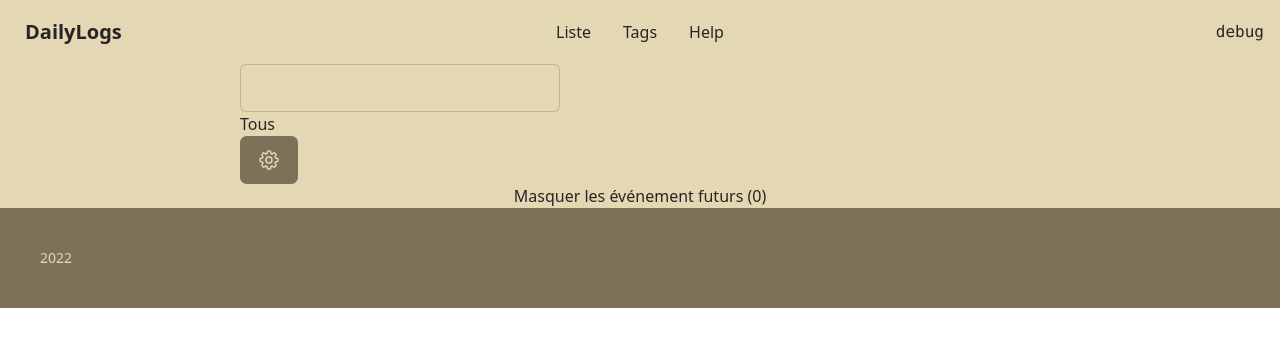
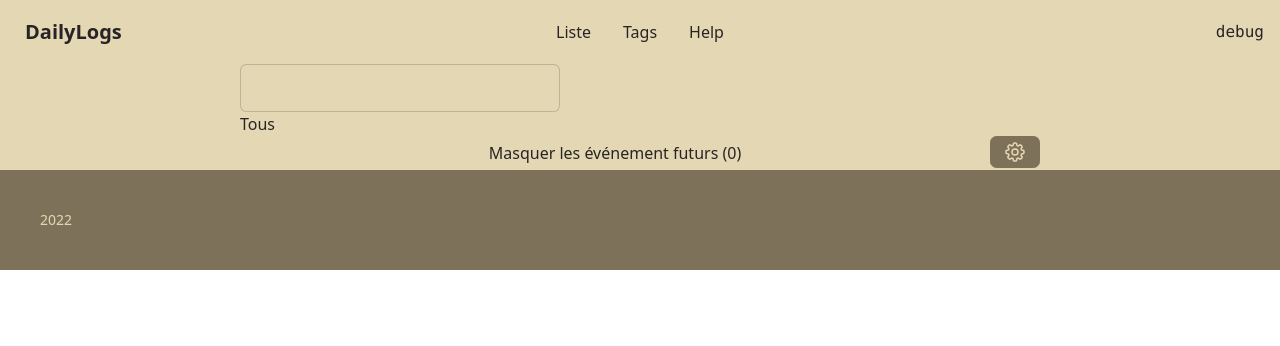
Before and after one commit to thi3rry/dailylogs, a SvelteKit app: page / in a window 1280 px wide. Shown: the top 346 px of the page. Built offline with nearby package versions, Linux system fonts and the light colour scheme; what short-unique-id would draw is missing.

Commit message:
chore(ui): move icons into independent svelte components

```diff
--- a/src/components/LogList.svelte
+++ b/src/components/LogList.svelte
@@ -1,9 +1,3 @@
-<label class="btn" for="display-settings">
-    <svg xmlns="http://www.w3.org/2000/svg" fill="none" viewBox="0 0 24 24" stroke-width="1.5" stroke="currentColor" class="w-6 h-6">
-        <path stroke-linecap="round" stroke-linejoin="round" d="M10.343 3.94c.09-.542.56-.94 1.11-.94h1.093c.55 0 1.02.398 1.11.94l.149.894c.07.424.384.764.78.93.398.164.855.142 1.205-.108l.737-.527a1.125 1.125 0 011.45.12l.773.774c.39.389.44 1.002.12 1.45l-.527.737c-.25.35-.272.806-.107 1.204.165.397.505.71.93.78l.893.15c.543.09.94.56.94 1.109v1.094c0 .55-.397 1.02-.94 1.11l-.893.149c-.425.07-.765.383-.93.78-.165.398-.143.854.107 1.204l.527.738c.32.447.269 1.06-.12 1.45l-.774.773a1.125 1.125 0 01-1.449.12l-.738-.527c-.35-.25-.806-.272-1.203-.107-.397.165-.71.505-.781.929l-.149.894c-.09.542-.56.94-1.11.94h-1.094c-.55 0-1.019-.398-1.11-.94l-.148-.894c-.071-.424-.384-.764-.781-.93-.398-.164-.854-.142-1.204.108l-.738.527c-.447.32-1.06.269-1.45-.12l-.773-.774a1.125 1.125 0 01-.12-1.45l.527-.737c.25-.35.273-.806.108-1.204-.165-.397-.505-.71-.93-.78l-.894-.15c-.542-.09-.94-.56-.94-1.109v-1.094c0-.55.398-1.02.94-1.11l.894-.149c.424-.07.765-.383.93-.78.165-.398.143-.854-.107-1.204l-.527-.738a1.125 1.125 0 01.12-1.45l.773-.773a1.125 1.125 0 011.45-.12l.737.527c.35.25.807.272 1.204.107.397-.165.71-.505.78-.929l.15-.894z" />
-        <path stroke-linecap="round" stroke-linejoin="round" d="M15 12a3 3 0 11-6 0 3 3 0 016 0z" />
-    </svg>
-</label>
 <input type="checkbox" id="display-settings" class="modal-toggle" />
 <label for="display-settings" class="modal cursor-pointer">
     <label class="modal-box relative" for="">
@@ -17,13 +11,17 @@
         </div>
     </label>
 </label>
-
-<div class="text-center">
-    {#if futurCount > 0 && hideFutur}
-        <label for="hide-futur">Afficher les événement futurs ({futurCount})</label>
-    {:else}
-        <label for="hide-futur">Masquer les événement futurs ({futurCount})</label>
-    {/if}
+<div class="flex items-center">
+    <div class="text-center flex-1">
+        {#if futurCount > 0 && hideFutur}
+            <label for="hide-futur" class="cursor-pointer">Afficher les événement futurs ({futurCount})</label>
+        {:else}
+            <label for="hide-futur" class="cursor-pointer">Masquer les événement futurs ({futurCount})</label>
+        {/if}
+    </div>
+    <div class="text-right">
+        <label class="btn btn-sm" for="display-settings"><Cog/></label>
+    </div>
 </div>
 {#each groupedLogs as day}
     <div class="dayname">
@@ -37,13 +35,9 @@
                     <div slot="lineEnd" class="inline-flex">
                         <button class="btn btn-xs btn-primary btn-square" on:click={() => edit(item)}>
                             {#if item.editable}
-                                <svg xmlns="http://www.w3.org/2000/svg" fill="none" viewBox="0 0 24 24" stroke-width="1.5" stroke="currentColor" class="w-6 h-6">
-                                    <path stroke-linecap="round" stroke-linejoin="round" d="M16.862 4.487l1.687-1.688a1.875 1.875 0 112.652 2.652L10.582 16.07a4.5 4.5 0 01-1.897 1.13L6 18l.8-2.685a4.5 4.5 0 011.13-1.897l8.932-8.931zm0 0L19.5 7.125M18 14v4.75A2.25 2.25 0 0115.75 21H5.25A2.25 2.25 0 013 18.75V8.25A2.25 2.25 0 015.25 6H10" />
-                                </svg>
+                                <PencilSquare/>
                             {:else}
-                                <svg xmlns="http://www.w3.org/2000/svg" fill="none" viewBox="0 0 24 24" stroke-width="1.5" stroke="currentColor" class="w-6 h-6">
-                                    <path stroke-linecap="round" stroke-linejoin="round" d="M16.862 4.487l1.687-1.688a1.875 1.875 0 112.652 2.652L6.832 19.82a4.5 4.5 0 01-1.897 1.13l-2.685.8.8-2.685a4.5 4.5 0 011.13-1.897L16.863 4.487zm0 0L19.5 7.125" />
-                                </svg>
+                                <Pencil/>
                             {/if}
 
                         </button>
@@ -65,6 +59,9 @@
     import dayjs from '../libs/dayjs.js'
     import LogLine from "./LogLine.svelte";
     import { navigating } from '$app/stores';
+    import Cog from "./icons/Cog.svelte";
+    import PencilSquare from "./icons/PencilSquare.svelte";
+    import Pencil from "./icons/Pencil.svelte";
 
     export let tags = ['all'];
     export let groupBy = 'day';
--- /dev/null
+++ b/src/components/icons/Cog.svelte
@@ -0,0 +1,4 @@
+<svg xmlns="http://www.w3.org/2000/svg" fill="none" viewBox="0 0 24 24" stroke-width="1.5" stroke="currentColor" class="w-6 h-6">
+    <path stroke-linecap="round" stroke-linejoin="round" d="M10.343 3.94c.09-.542.56-.94 1.11-.94h1.093c.55 0 1.02.398 1.11.94l.149.894c.07.424.384.764.78.93.398.164.855.142 1.205-.108l.737-.527a1.125 1.125 0 011.45.12l.773.774c.39.389.44 1.002.12 1.45l-.527.737c-.25.35-.272.806-.107 1.204.165.397.505.71.93.78l.893.15c.543.09.94.56.94 1.109v1.094c0 .55-.397 1.02-.94 1.11l-.893.149c-.425.07-.765.383-.93.78-.165.398-.143.854.107 1.204l.527.738c.32.447.269 1.06-.12 1.45l-.774.773a1.125 1.125 0 01-1.449.12l-.738-.527c-.35-.25-.806-.272-1.203-.107-.397.165-.71.505-.781.929l-.149.894c-.09.542-.56.94-1.11.94h-1.094c-.55 0-1.019-.398-1.11-.94l-.148-.894c-.071-.424-.384-.764-.781-.93-.398-.164-.854-.142-1.204.108l-.738.527c-.447.32-1.06.269-1.45-.12l-.773-.774a1.125 1.125 0 01-.12-1.45l.527-.737c.25-.35.273-.806.108-1.204-.165-.397-.505-.71-.93-.78l-.894-.15c-.542-.09-.94-.56-.94-1.109v-1.094c0-.55.398-1.02.94-1.11l.894-.149c.424-.07.765-.383.93-.78.165-.398.143-.854-.107-1.204l-.527-.738a1.125 1.125 0 01.12-1.45l.773-.773a1.125 1.125 0 011.45-.12l.737.527c.35.25.807.272 1.204.107.397-.165.71-.505.78-.929l.15-.894z" />
+    <path stroke-linecap="round" stroke-linejoin="round" d="M15 12a3 3 0 11-6 0 3 3 0 016 0z" />
+</svg>
--- /dev/null
+++ b/src/components/icons/Pencil.svelte
@@ -0,0 +1,3 @@
+<svg xmlns="http://www.w3.org/2000/svg" fill="none" viewBox="0 0 24 24" stroke-width="1.5" stroke="currentColor" class="w-6 h-6">
+    <path stroke-linecap="round" stroke-linejoin="round" d="M16.862 4.487l1.687-1.688a1.875 1.875 0 112.652 2.652L6.832 19.82a4.5 4.5 0 01-1.897 1.13l-2.685.8.8-2.685a4.5 4.5 0 011.13-1.897L16.863 4.487zm0 0L19.5 7.125" />
+</svg>
--- /dev/null
+++ b/src/components/icons/PencilSquare.svelte
@@ -0,0 +1,3 @@
+<svg xmlns="http://www.w3.org/2000/svg" fill="none" viewBox="0 0 24 24" stroke-width="1.5" stroke="currentColor" class="w-6 h-6">
+    <path stroke-linecap="round" stroke-linejoin="round" d="M16.862 4.487l1.687-1.688a1.875 1.875 0 112.652 2.652L10.582 16.07a4.5 4.5 0 01-1.897 1.13L6 18l.8-2.685a4.5 4.5 0 011.13-1.897l8.932-8.931zm0 0L19.5 7.125M18 14v4.75A2.25 2.25 0 0115.75 21H5.25A2.25 2.25 0 013 18.75V8.25A2.25 2.25 0 015.25 6H10" />
+</svg>
```
